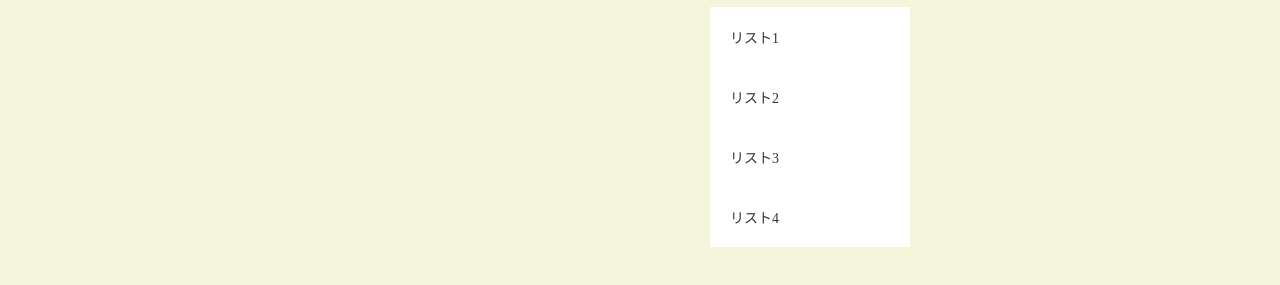
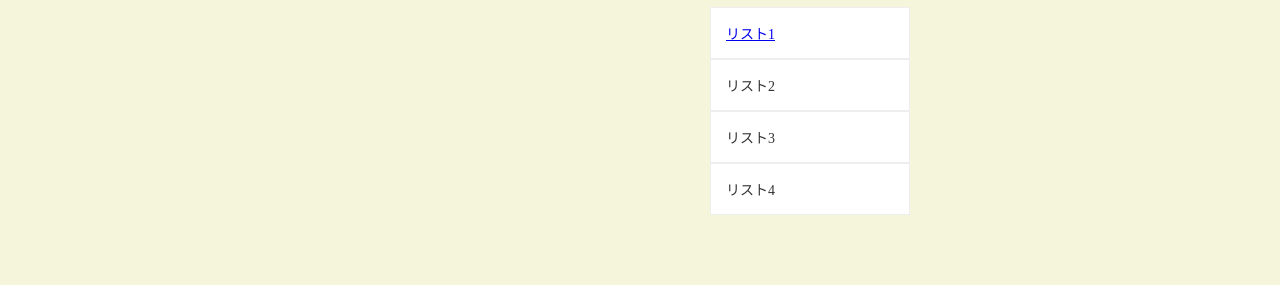
Before and after one commit to ayaka823/JS, a plain HTML site: page index.html in a window 1280 px wide. Both pictures are taken after a click on the item "リスト". Shown: the part 63-348 px from the top of the page. Drawn offline with Linux system fonts and the light colour scheme.

Commit message:
Update index.html
文字列の取得編

```diff
--- a/index.html
+++ b/index.html
@@ -21,10 +21,10 @@
        <li>カリキュラム変更</li>
      </ul>
      <ul class="show-lists hidden" id="pull-down">
-       <li>リスト1</li>
-       <li>リスト2</li>
-       <li>リスト3</li>
-       <li>リスト4</li>
+       <li class="pull-down-list"><a href="file:///C:/Users/user/OneDrive/%E3%83%87%E3%82%B9%E3%82%AF%E3%83%88%E3%83%83%E3%83%97/study/study/contact2-9.html">リスト1</a></li>
+       <li class="pull-down-list">リスト2</li>
+       <li class="pull-down-list">リスト3</li>
+       <li class="pull-down-list">リスト4</li>
      </ul>
    </div>
   </header>
```
